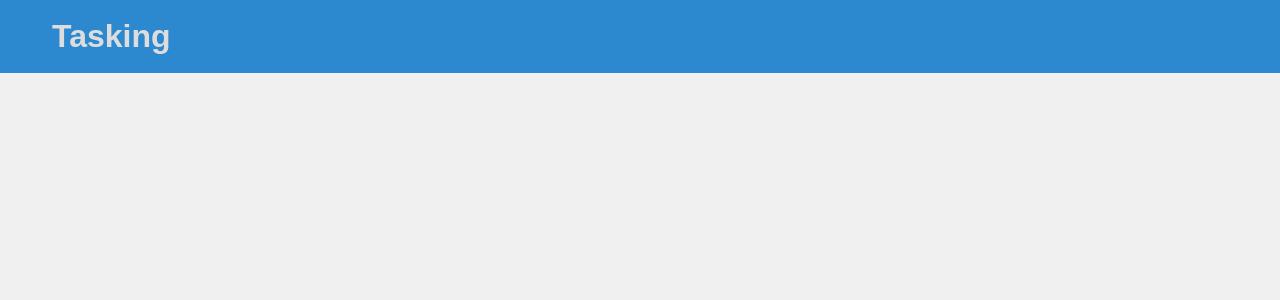
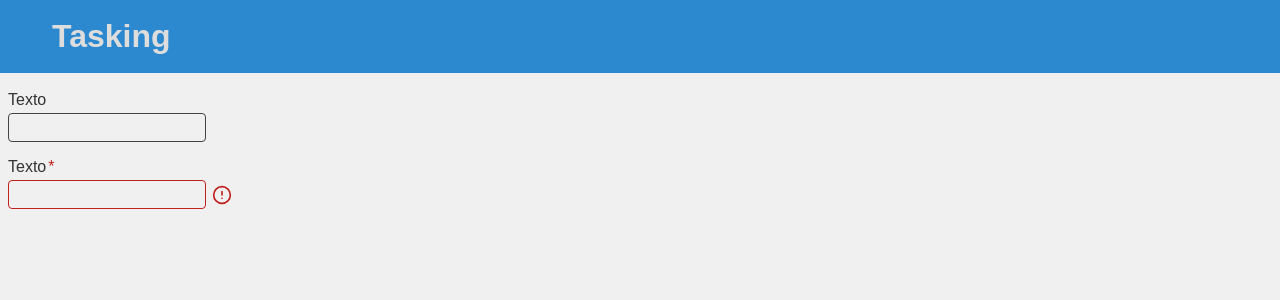
Before and after one commit to Gabriel-JM/tasking, a React (Create React App) app in the folder web/: page / in a window 1280 px wide. Shown: the top 300 px of the page. Built offline with nearby package versions, Linux system fonts and the light colour scheme.

Commit message:
Show newly created components on screen

```diff
--- a/web/src/App.tsx
+++ b/web/src/App.tsx
@@ -1,8 +1,15 @@
 import React from 'react'
+import InputField from './components/Forms/InputField'
 import Title from './components/Title'
 
 function App() {
-  return <Title />
+  return (
+    <>
+      <Title />
+      <InputField label="Texto" type="text" />
+      <InputField label="Texto" type="text" required errors />
+    </>
+  )
 }
 
 export default App
```
